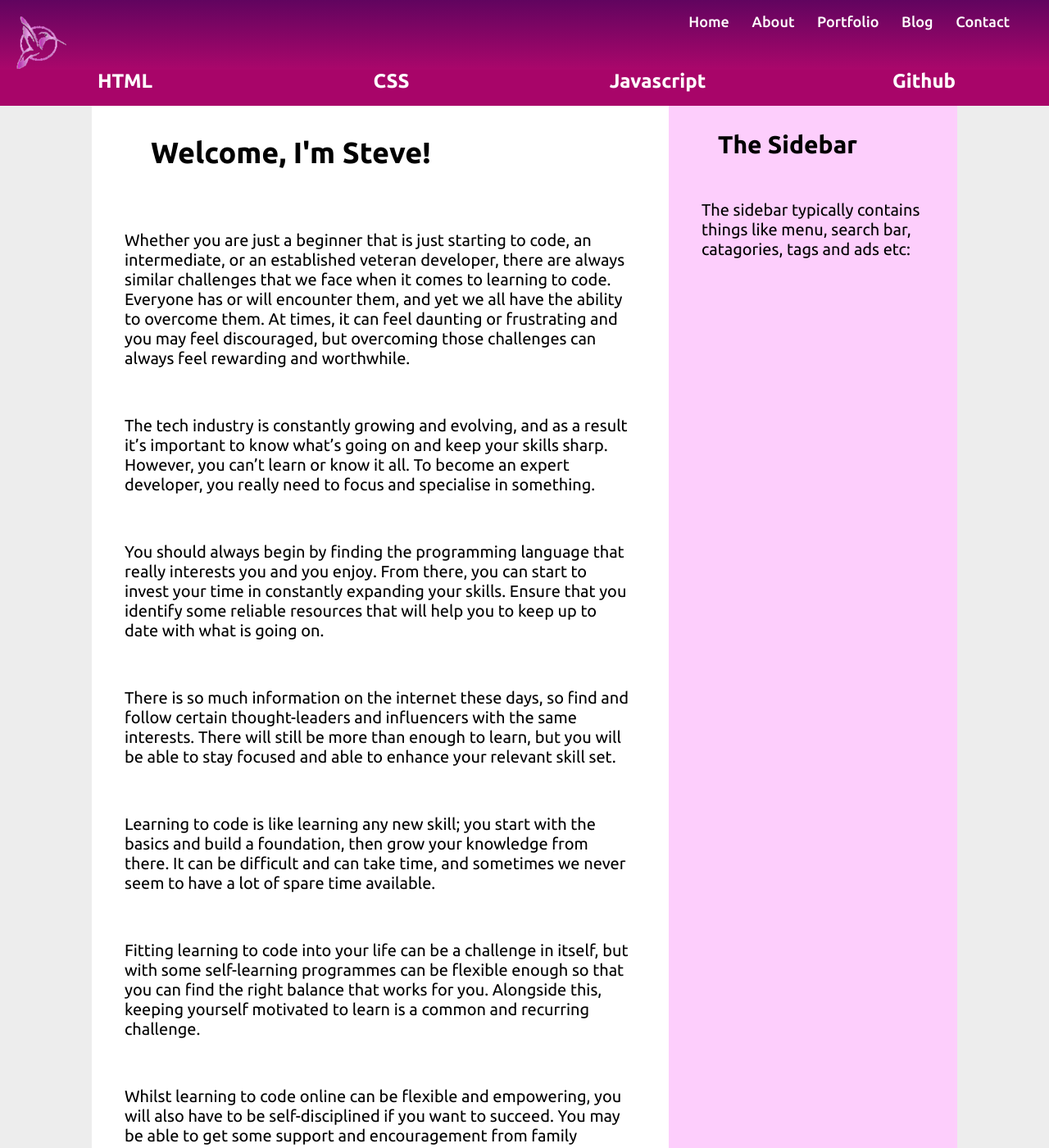
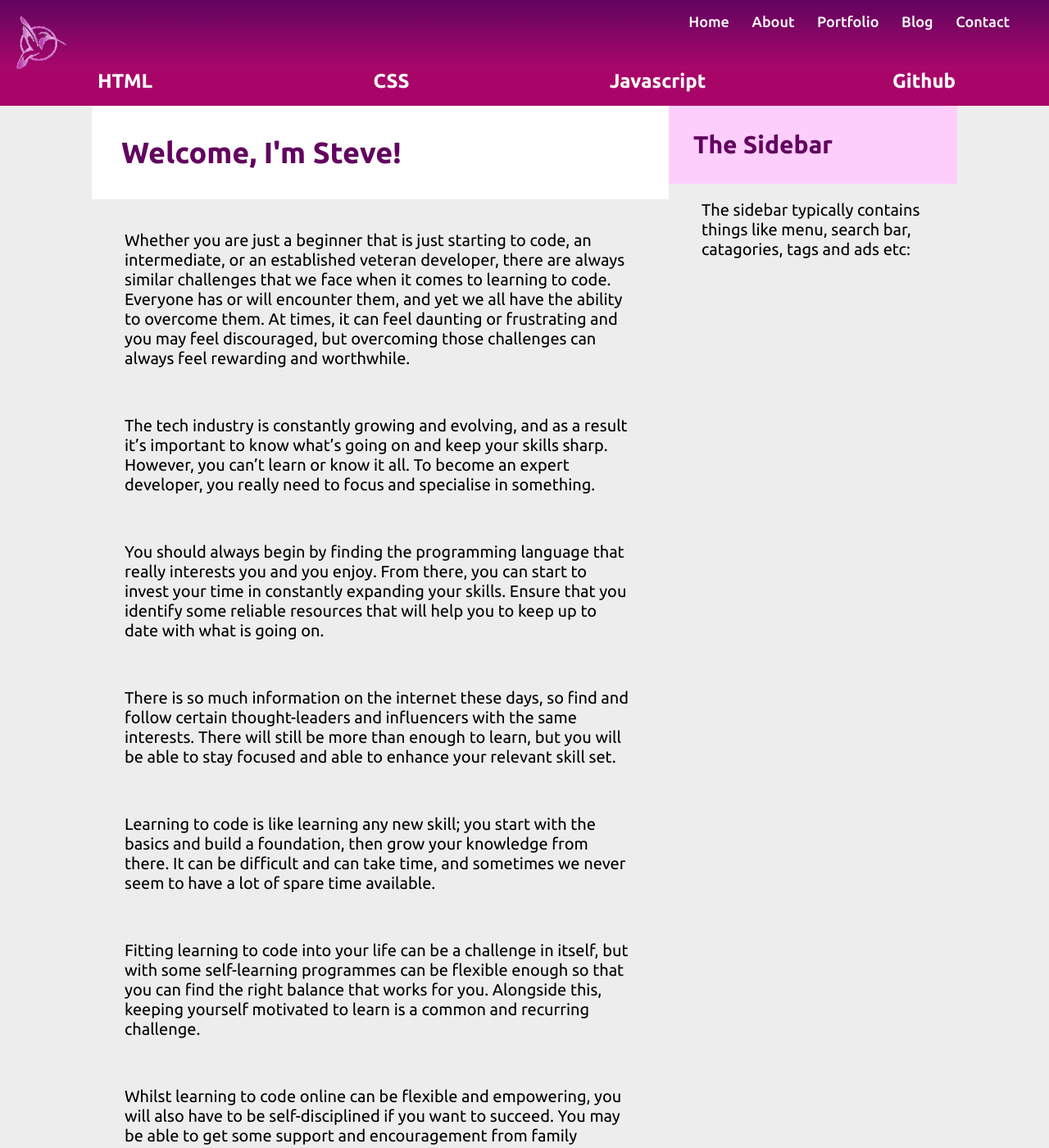
Before and after one commit to Steve-AB/Steve-AB.github.io, a Jekyll site: the page built from index.html, in a window 1280 px wide and 1400 px high. Shown: the whole window at 82% size. Built offline with Jekyll 4.4.1, drawn with Linux system fonts in a browser that asks for light colours; nearby versions of some CDN libraries.

Commit message:
update files

```diff
--- a/css/main.css
+++ b/css/main.css
@@ -15,7 +15,11 @@ h3 {
 p {
  font-size: 20px;
 }
-h2, h3, p {
+h2, h3 {
+	margin: 0;
+	padding: 1em 1em;
+}
+p {
 	margin: 0;
 	padding: 1em 2em;
 }
@@ -26,11 +30,13 @@ General styles
 	background: #ededed;
 	min-height: 100vh;
 }
-.main-content {
-	background: white;
+.main-content h2 {
+ background: white;
+ color: #62045f;
 }
-.sidebar {
-	background: #fdcefc;
+.sidebar h3 {
+ background: #fdcefc;
+ color: #62045f;
 }
 /*--------------------------------------------------------------
 If no grid support, limit width to 50em and center align
```
